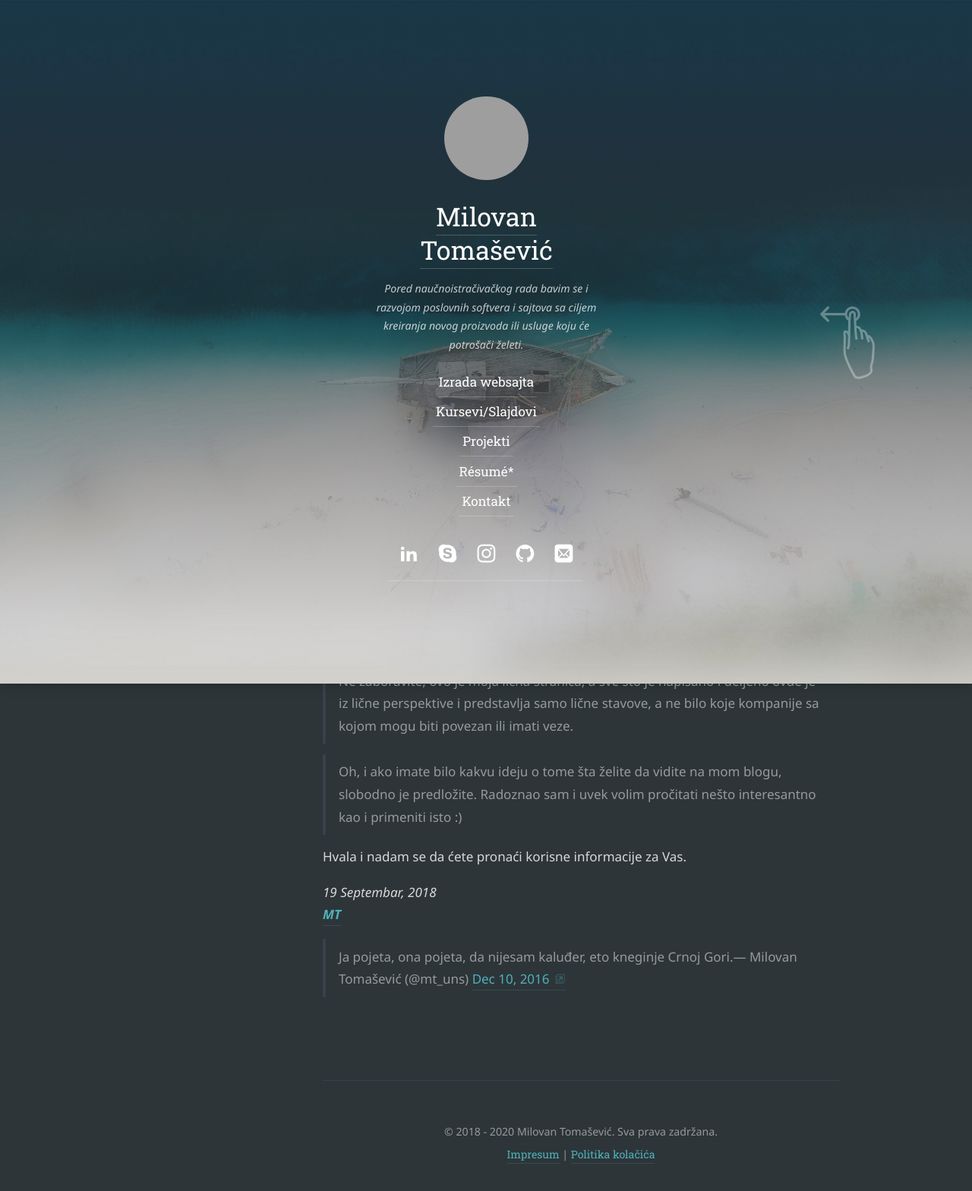
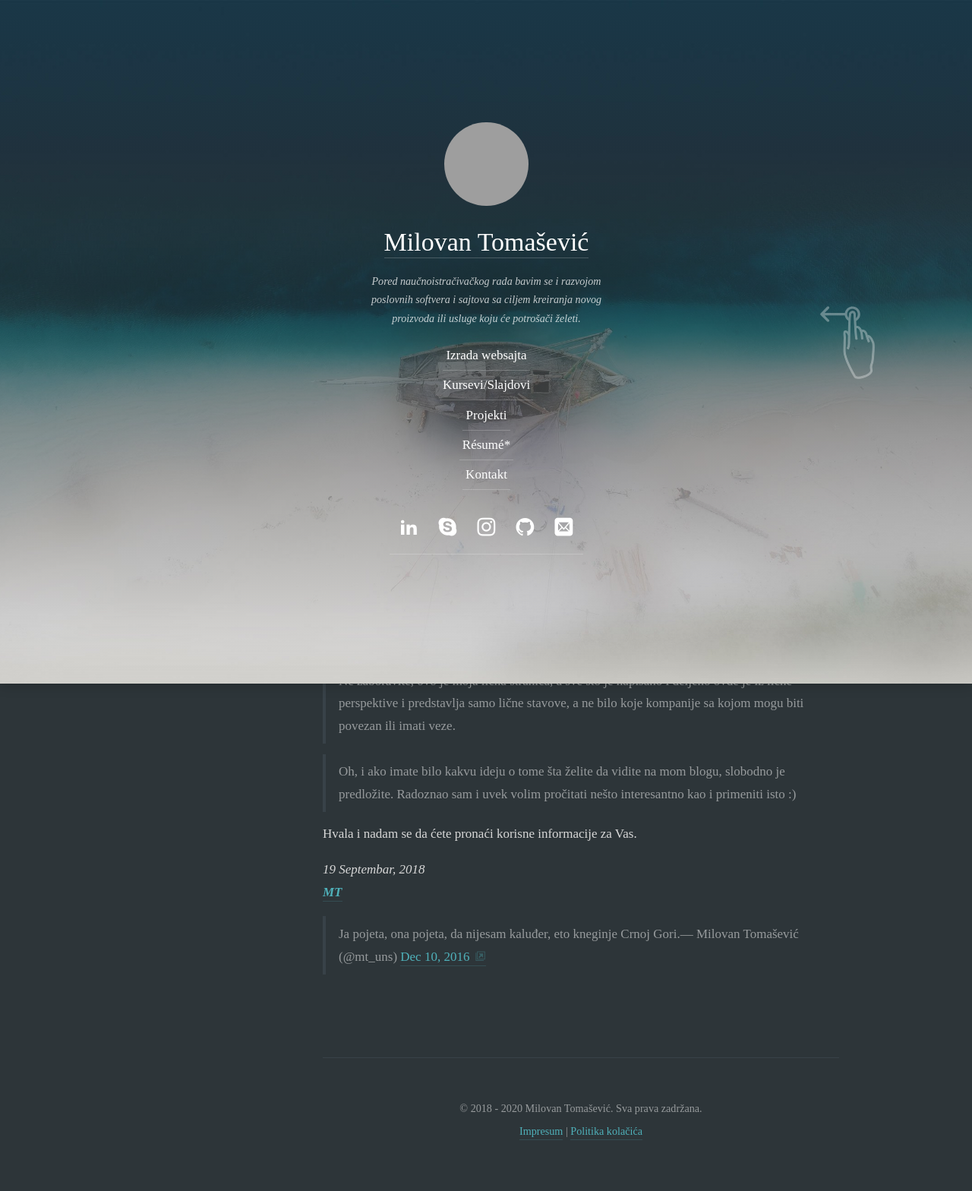
Before and after one commit to MilovanTomasevic/rs, a Jekyll site: the page built from index.md, in a window 1280 px wide. Shown: the whole page at 76% size. Built offline with Jekyll 4.4.1, drawn with Linux system fonts in a browser that asks for light colours; some web fonts are replaced; our own code applies the rules of GitHub Pages for plain Markdown files; comment, search, counter and statistics services are not loaded; after the commit the page ends 1538 px from its top, so only the background shows below that; grey boxes are pictures that could not be loaded.

Commit message:
update font

```diff
--- a/_config.yml
+++ b/_config.yml
@@ -81,11 +81,11 @@ google_fonts:          Roboto+Slab:400|Noto+Sans:400,400i,700,700i
 
 # The text font. Expects a string that is a valid CSS font-family value.
 # To change font-weight, see _sass/variables.scss
-font:                  Noto Sans, Helvetica, Arial, sans-serif
+font:                  Inconsolata, Inconsolata, Inconsolata, Inconsolata
 
 # The font used for headings. Expects a string that is a valid CSS font-family value.
 # To change font-weight, see _sass/variables.scss
-font_heading:          Roboto Slab, Helvetica, Arial, sans-serif
+font_heading:          Inconsolata, Inconsolata, Inconsolata, Inconsolata
 
 defaults:
   - scope:
```
